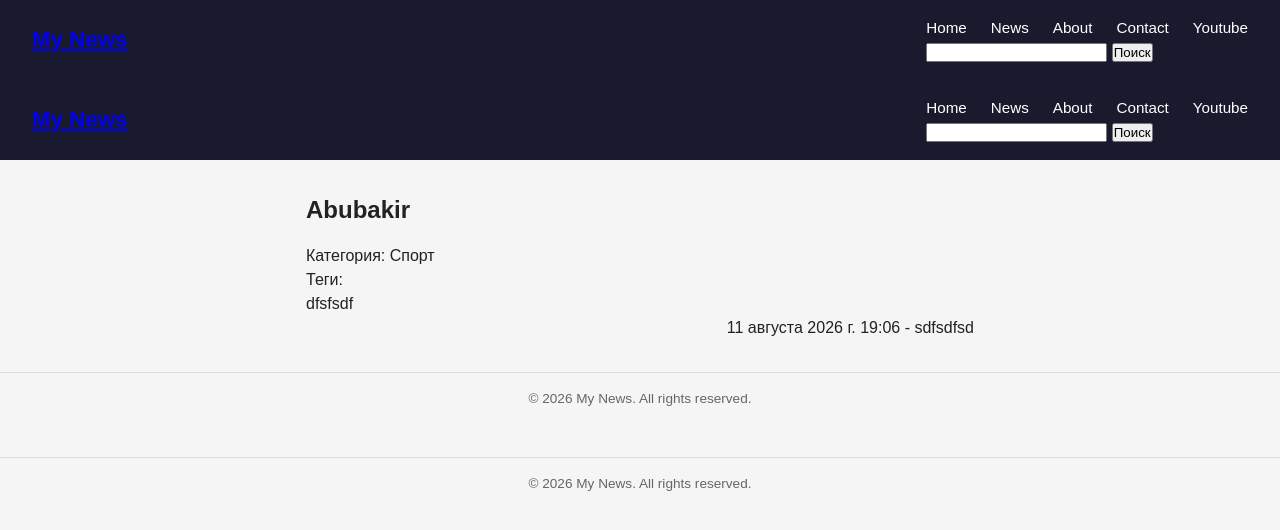
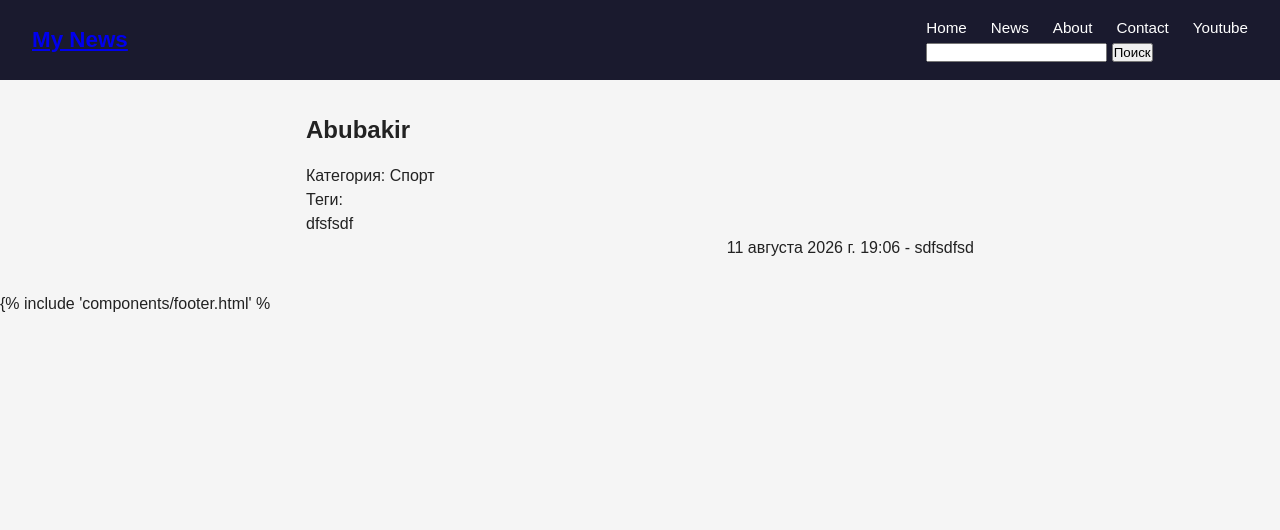
Before and after one commit to orozDev2/news_hashtech_b1, a Django app: page /news/4/ in a window 1280 px wide. Shown: the top 530 px of the page. Run offline with Django 5.2, Linux system fonts and the light colour scheme; data comes from the database, SQL or seed files in the repository; data that the repository does not hold is empty.

Commit message:
Update base.html

```diff
--- a/templates/base.html
+++ b/templates/base.html
@@ -14,7 +14,6 @@
 <body>
 
 {% include 'components/header.html' %}
-{% include 'components/header.html' %}
 
 <main>
     {% block content %}
@@ -22,8 +21,7 @@
     {% endblock content %}
 </main>
 
-{% include 'components/footer.html' %}
-{% include 'components/footer.html' %}
+{% include 'components/footer.html' %
 
 <script src="{% static 'js/script.js' %}"></script>
 </body>
```
